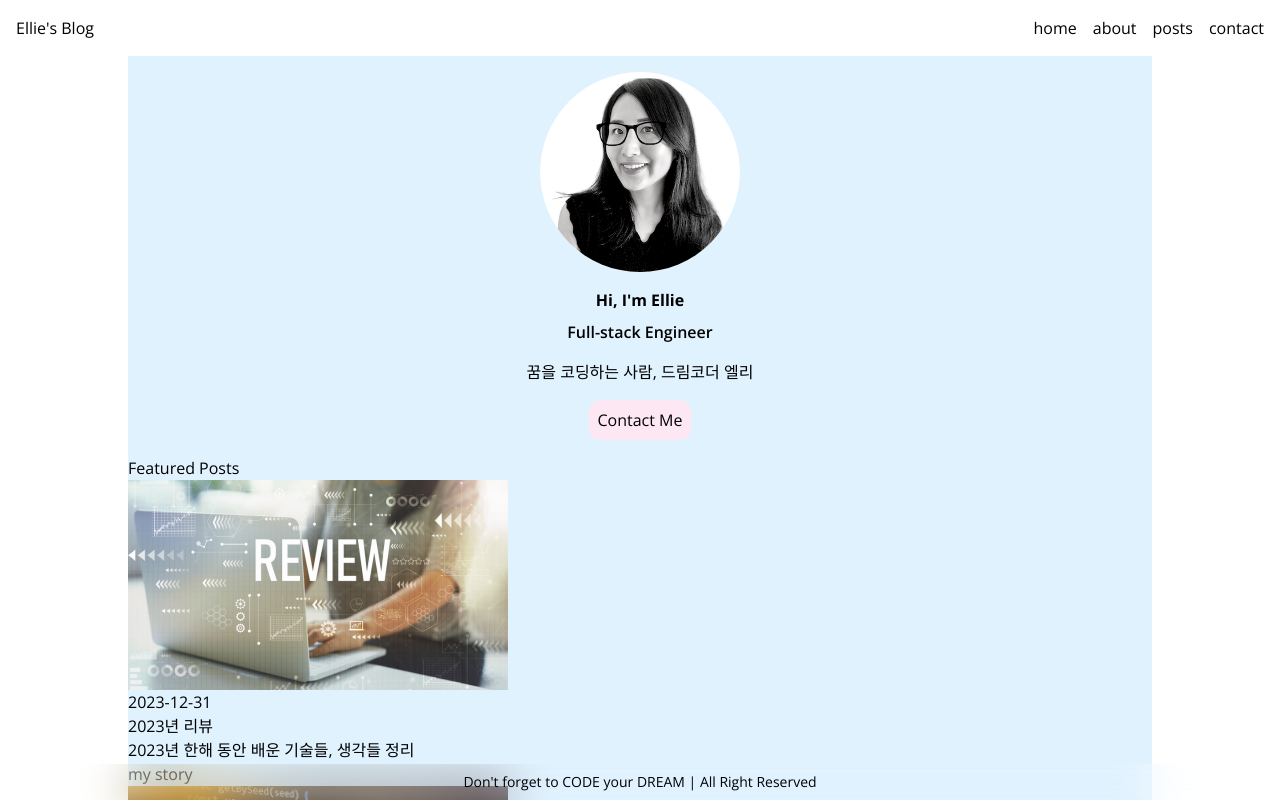
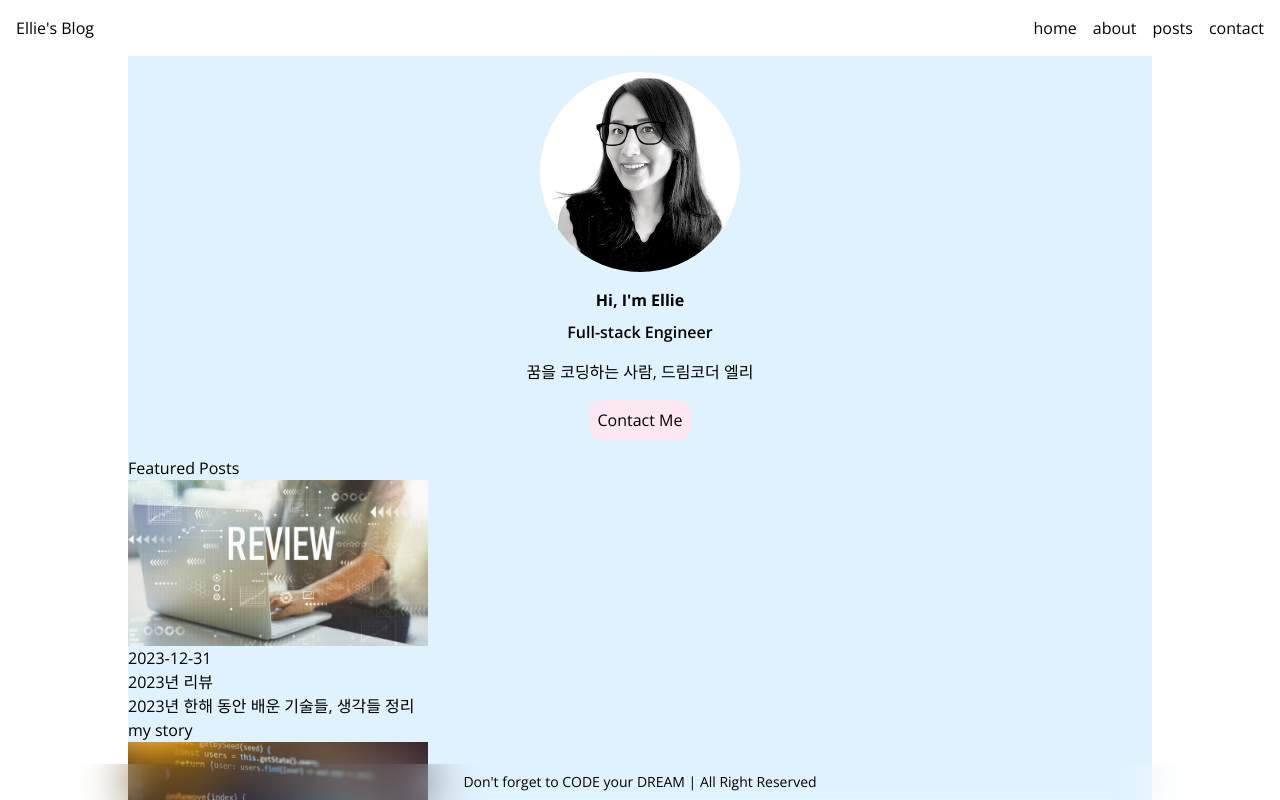
Before and after one commit to cofilot/dreamcoding-blog, a Next.js app: page / in a window 1280 px wide. Built offline with nearby package versions, Linux system fonts and the light colour scheme.

Commit message:
refactor: seperate PostCard as a component & semantic tag

```diff
--- /dev/null
+++ b/src/components/PostCard.tsx
@@ -0,0 +1,29 @@
+import Image from 'next/image';
+import Link from 'next/link';
+
+import { Post } from '@/service/posts';
+
+type Props = {
+  post: Post;
+};
+
+export const PostCard: React.FC<Props> = ({
+  post: { path, date, title, description, category },
+}) => {
+  return (
+    <Link href={`posts/${path}`}>
+      <Image
+        src={`/images/posts/${path}.png`}
+        alt={title}
+        width={300}
+        height={200}
+      />
+      <div>
+        <time>{date.toString()}</time>
+        <h3>{title}</h3>
+        <p>{description}</p>
+        <span>{category}</span>
+      </div>
+    </Link>
+  );
+};
--- a/src/components/PostsGrid.tsx
+++ b/src/components/PostsGrid.tsx
@@ -1,6 +1,6 @@
-import Image from 'next/image';
+import { Post } from '@/service/posts';
 
-import { Post } from '@/service/posts';
+import { PostCard } from './PostCard';
 
 type Props = {
   posts: ReadonlyArray<Post>;
@@ -9,19 +9,8 @@ type Props = {
 const PostsGrid: React.FC<Props> = ({ posts }) => {
   return (
     <ul>
-      {posts.map(({ path, date, title, description, category }) => (
-        <li key={path}>
-          <Image
-            src={`/images/posts/${path}.png`}
-            alt={title}
-            width={380}
-            height={210}
-          />
-          <p>{date}</p>
-          <h3>{title}</h3>
-          <p>{description}</p>
-          <p>{category}</p>
-        </li>
+      {posts.map((post) => (
+        <li key={post.path}>{<PostCard post={post} />}</li>
       ))}
     </ul>
   );
```
